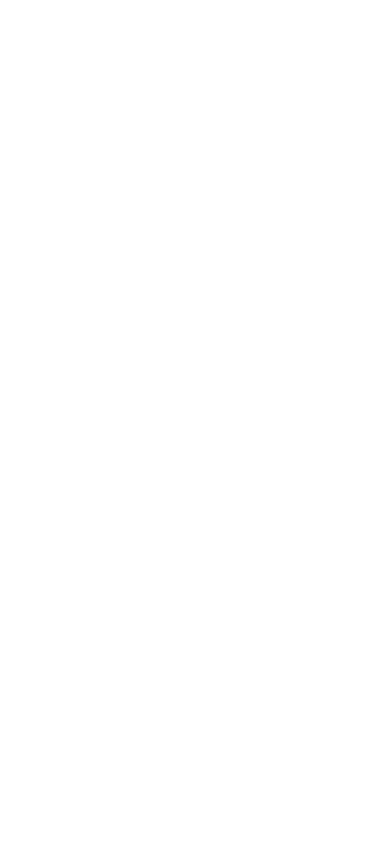
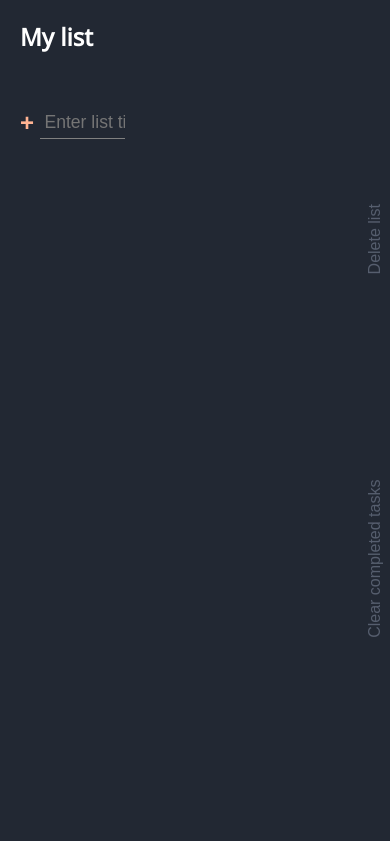
Before and after one commit to VrundRaval/ToDo-List, a plain HTML site: page index.html in a window 390 px wide. Shown: the top 841 px of the page. Drawn offline with Linux system fonts and the light colour scheme.

Commit message:
Update style.css

```diff
--- a/style.css
+++ b/style.css
@@ -319,7 +319,23 @@ form {
 @media only screen and (max-width: 900px){
 
     body{
-        display: none;
+        display: flex;
+        flex-direction: column;
     }
 
+
+    .all-tasks {
+        display: flex;
+        flex-direction: column;
+
+    }
+
+    .todo-list{
+        display: flex;
+        flex-direction: column;
+    }
+
+
+
+
 }
```
